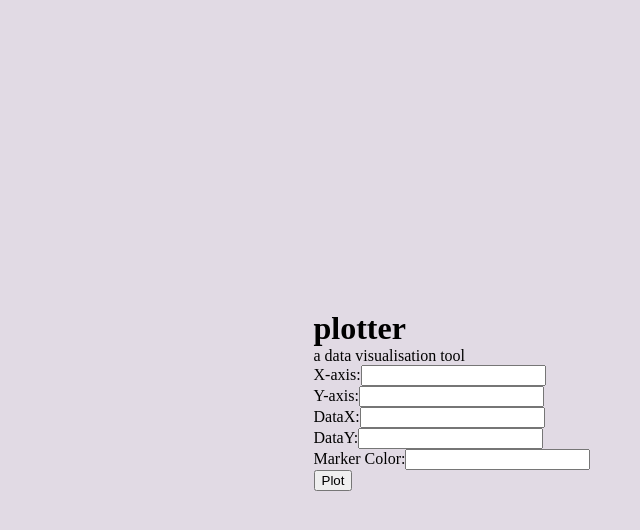
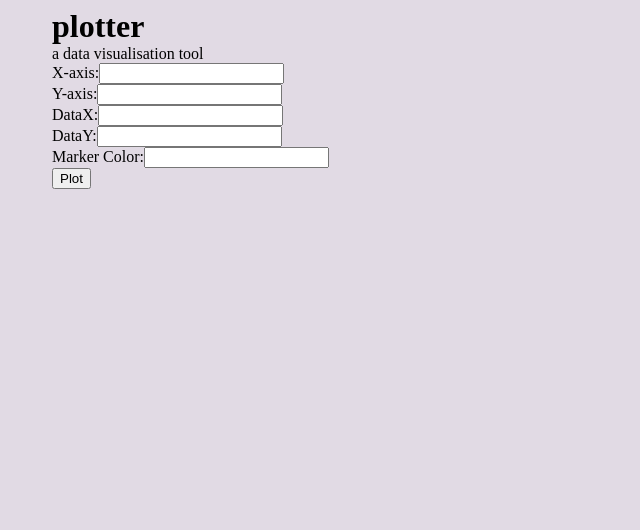
Before and after one commit to SahilGujrati/Plotter, a React (Vite) app: page / in a window 1280 px wide. Shown: the top 530 px of the page, without its empty margins (188-828 px from the left). Built offline with nearby package versions, Linux system fonts and the light colour scheme.

Commit message:
Added a canvas element where the scatterplot will be made.

```diff
--- a/src/components/PlottingCanvas.jsx
+++ b/src/components/PlottingCanvas.jsx
@@ -3,6 +3,7 @@ import '../css/PlottingCanvas.css'
 function PlottingCanvas() {
     return (
         <>
+            <canvas id="plottingCanvas" width="800px" height="600px"></canvas>
         </>
     )
 }
```
